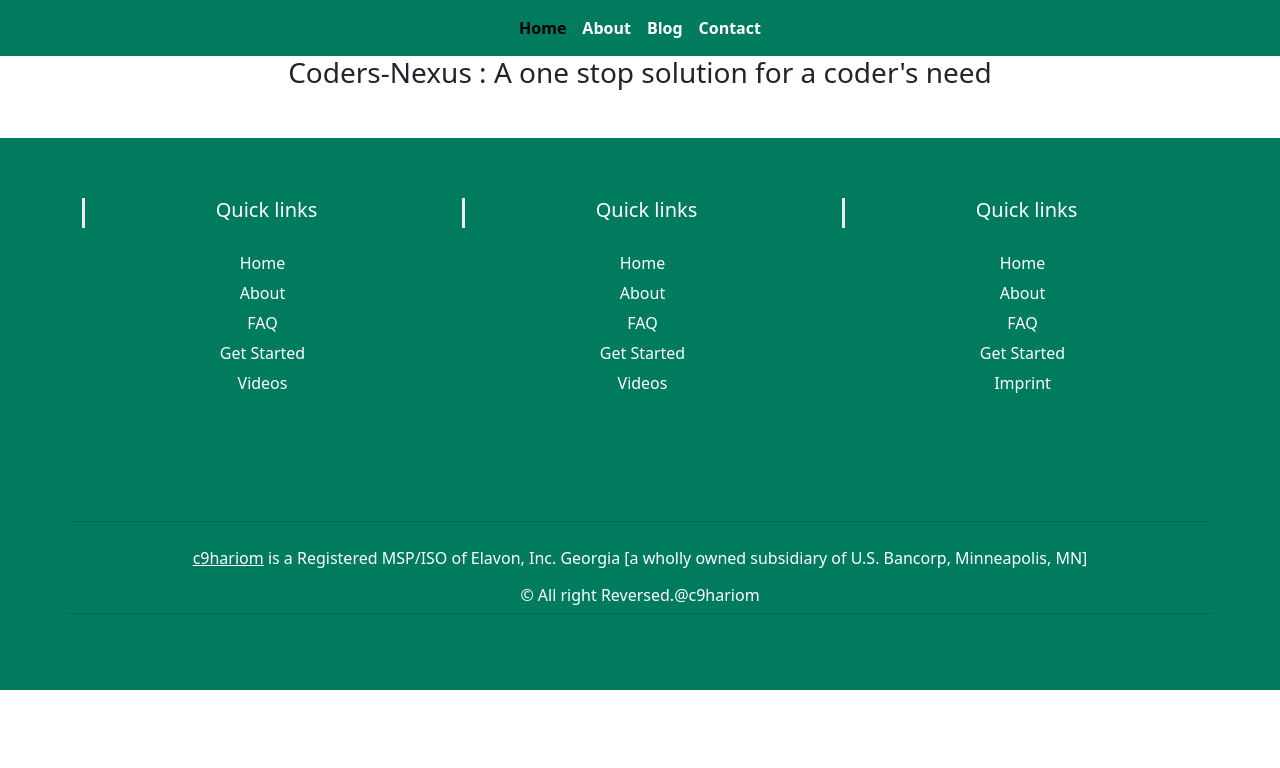
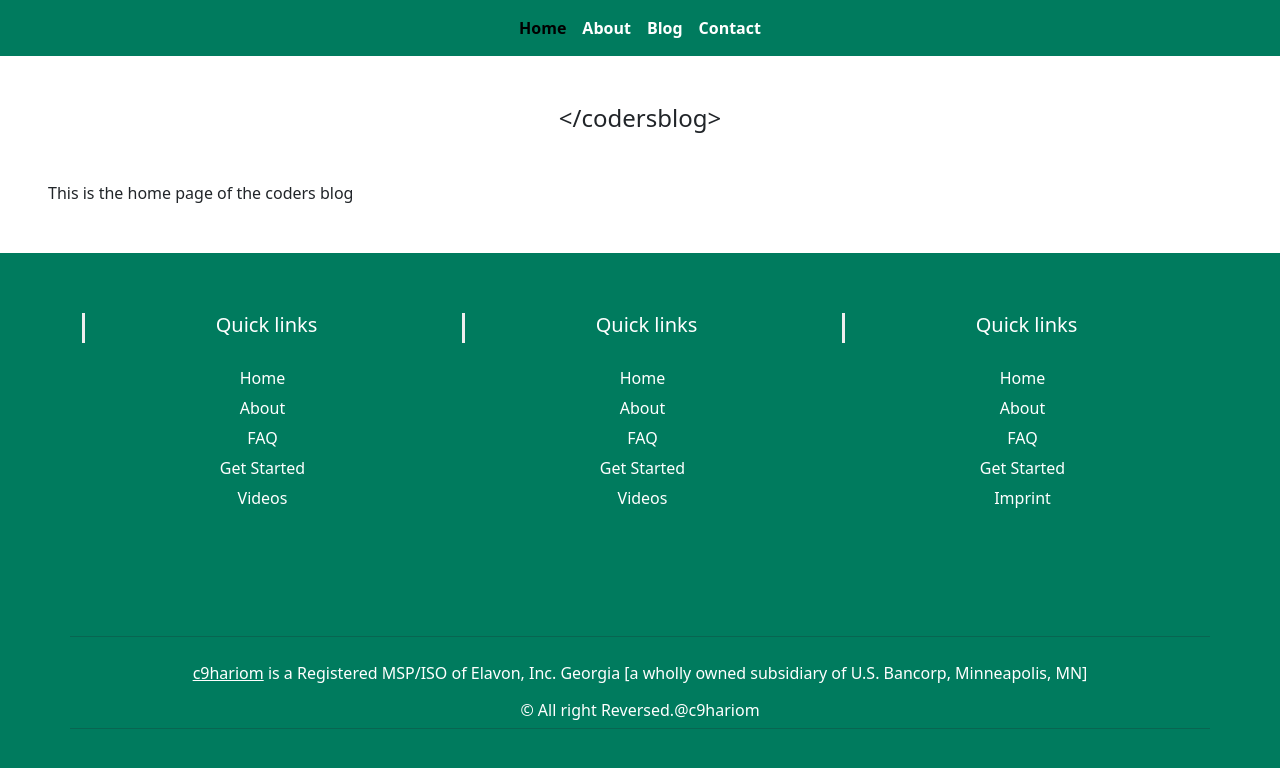
Before and after one commit to c9hariom/coders-blog-nextJS, a Next.js app: page / in a window 1280 px wide. Shown: the top 768 px of the page. Built offline with nearby package versions, Linux system fonts and the light colour scheme.

Commit message:
final commit

```diff
--- a/package.json
+++ b/package.json
@@ -1,5 +1,5 @@
 {
-  "name": "c9shop",
+  "name": "codersblog",
   "version": "0.1.0",
   "private": true,
   "scripts": {
--- a/pages/index.js
+++ b/pages/index.js
@@ -6,13 +6,14 @@ export default function Home () {
   function createMarkup () {
     return {
       __html:
-        "<center><h3>Coders-Nexus : A one stop solution for a coder's need</h3></center>"
+        "<center><h4>&lt;/codersblog&gt;</h4></center>"
     }
   }
 
   return (
     <div>
-      <div dangerouslySetInnerHTML={createMarkup()} />
+      <div className="mt-5" dangerouslySetInnerHTML={createMarkup()} />
+      <p className='m-5'>This is the home page of the coders blog</p>
     </div>
   )
 }
```
